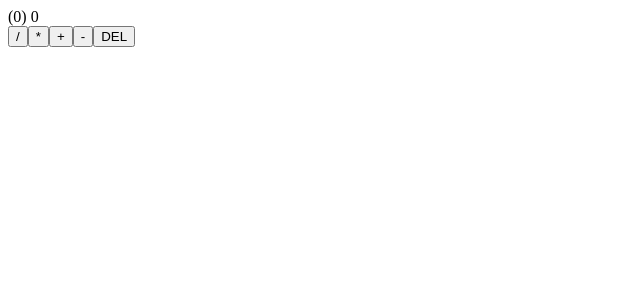
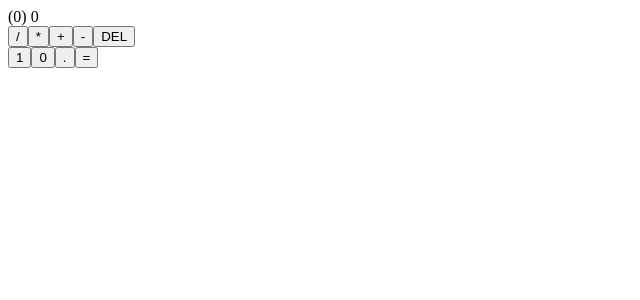
Before and after one commit to PritamMaharjan86/Calculator, a React (Create React App) app: page / in a window 1280 px wide. Shown: the top 300 px of the page, without its empty margins (0-640 px from the left). Built offline with nearby package versions, Linux system fonts and the light colour scheme.

Commit message:
numbers not working

```diff
--- a/src/App.js
+++ b/src/App.js
@@ -1,6 +1,21 @@
 
 
 function App() {
+
+  const createDigits = ()=>
+  {
+    const digits =[];
+
+    for(let i = 1; i < 10; i++)
+    {
+      digits.push(
+        <button key={i}>{i}</button>
+      )
+      return digits;
+    }
+  }
+
+
   return (
     <div className="App">
       <div className="calculator">
@@ -15,6 +30,15 @@ function App() {
 
 
           </div>
+          <div className="digits">
+            { createDigits() }
+
+
+            <button>0</button>
+            <button>.</button>
+            <button>=</button>
+
+          </div>
 
     </div>
   );
```
